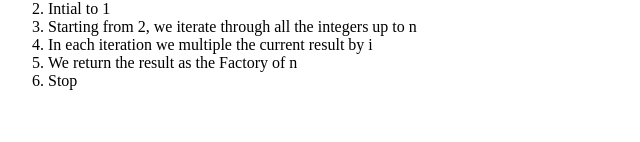
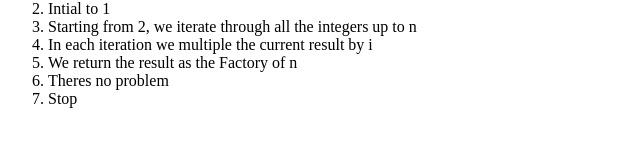
Before and after one commit to Bathelow/internship_app2024, a plain HTML site: page index.html in a window 1280 px wide. Shown: the part 566-708 px from the top of the page, without its empty margins (0-640 px from the left). Drawn offline with Linux system fonts and the light colour scheme.

Commit message:
we added no  problem to the index.html file

```diff
--- a/index.html
+++ b/index.html
@@ -43,6 +43,7 @@
                     <li>Starting from 2, we iterate through all the integers up to n</li>
                     <li>In each iteration we multiple the current result by i</li>
                     <li>We return the result as the Factory of n</li>
+                    <li>Theres no problem</li>
                     <li>Stop</li>
 
               </ol>
```
